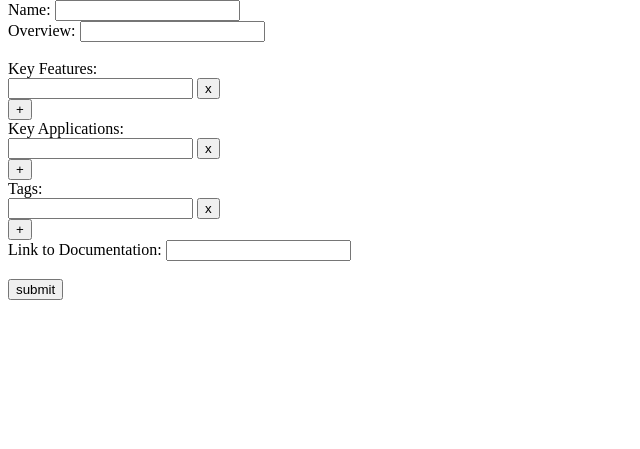
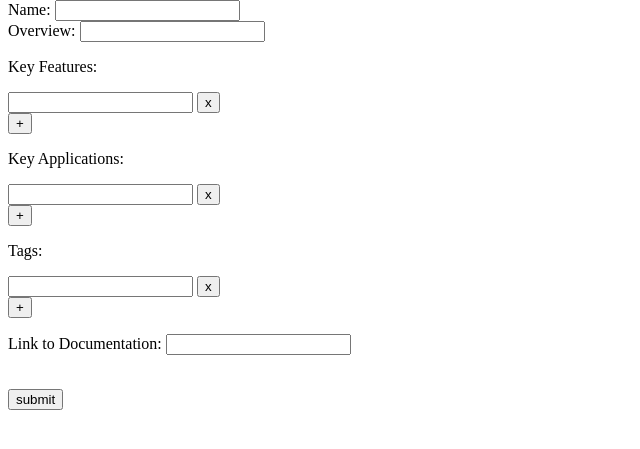
Before and after one commit to jzfqiu/IME-Inventory-Database, a Flask app: page /edit/new in a window 1280 px wide. Shown: the part 84-533 px from the top of the page, without its empty margins (0-640 px from the left). Run offline with Flask 2, Linux system fonts and the light colour scheme.

Commit message:
fixed some html syntax

```diff
--- a/web/static/edit.js
+++ b/web/static/edit.js
@@ -25,7 +25,6 @@ $(document).ready(function(){
             <div id="${newDivID}">
                 <input class="field" type="text" name="${newDivID}">
                 <button class="delFieldButton" type="button" id="${newDelID}">x</button>
-                <br>
             </div>
         `);
 
@@ -39,6 +38,7 @@ $(document).ready(function(){
         const targetId = $(this).attr('id'); // e.g. "delApplication"
         const targetDivID = targetId.substring(3); // e.g. "Application"
         $("#"+targetDivID.toLocaleLowerCase()).remove();
+        console.log("#"+targetDivID.toLocaleLowerCase())
     });
 
 
--- a/web/templates/edit.html
+++ b/web/templates/edit.html
@@ -20,19 +20,47 @@
 
         <div id="editFields">
             {% if obj_id == 'new' %}
-                Name:
-                <input type="text" name="name">
-                <br>
-
-                <div id="overview">
-                    Overview:
-                    <input class="field" type="text" name="overview">
-                </div>
-                <br>
+                Name: <input type="text" name="name"><br>
+                Overview: <input class="field" type="text" name="overview">
 
                 <div id="features">
-                    Key Features:
-                    <br>
+                    <p>Key Features: </p>
+                    <div id="feature1">
+                        <input class="field" type="text" name="feature1">
+                        <button class="delFieldButton" type="button" id="delFeature1">x</button>
+                        <br>
+                    </div>
+                </div>
+                <button type="button" class="addField" id="addFeature">+</button>
+
+                <div id="applications">
+                    <p>Key Applications:</p>
+                    <div id="application1">
+                        <input class="field" type="text" name="application1">
+                        <button class="delFieldButton" type="button" id="delApplication1">x</button>
+                    </div>
+                </div>
+                <button type="button" class="addField" id="addApplication">+</button>
+
+                <div id="tags">
+                    <p>Tags:</p>
+                    <div class="tag1">
+                        <input class="field" type="text" name="tag1">
+                        <button class="delFieldButton" type="button" id="delTag1">x</button>
+                    </div>
+                </div>
+                <button type="button" class="addField" id="addTag">+</button>
+
+                <div id="documentation">
+                    <p>Link to Documentation: <input class="field" type="text" name="documentation"></p>
+                </div>
+
+            {% else %}
+                <p>Name: <input type="text" name="name" value="{{ result['name'] }}"></p>
+                <p>Overview: <input class="field" type="text" name="overview" value="{{ result['overview'] }}"></p>
+
+                <div id="features">
+                    <p>Key Features: </p>
                     <div id="feature1">
                         <input class="field" type="text" name="feature1">
                         <button class="delFieldButton" type="button" id="delFeature1">x</button>
@@ -67,10 +95,6 @@
                     <input class="field" type="text" name="documentation"><br>
                 </div>
 
-            {% else %}
-                Name:
-                <input type="text" name="name" value="{{ result['name'] }}">
-{##}
 {#                {% for key_value in result['data'] %}#}
 {#                    <div id="editField{{ loop.index }}">#}
 {#                        <input class="field" type="text" name="key{{ loop.index }}" value="{{ key_value[0] }}">:#}
```
